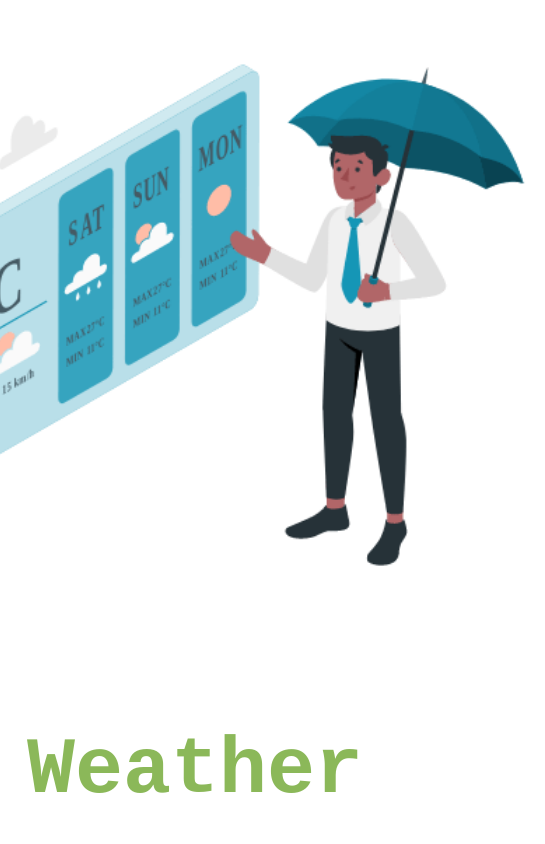
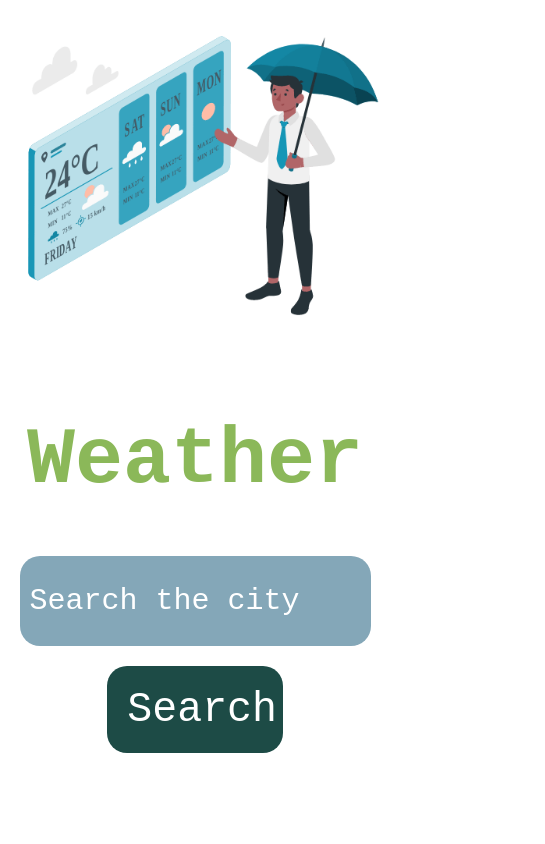
Before and after one commit to joseph625/Weather, a React (Create React App) app: page / in a window 390 px wide. Shown: the top 844 px of the page, 545 px wide, since content can reach past the window. Built offline with nearby package versions, Linux system fonts and the light colour scheme.

Commit message:
Image changed size

```diff
--- a/public/style.css
+++ b/public/style.css
@@ -129,6 +129,12 @@ footer{
 
 }
 
+@media only screen and (max-width: 720px){
+    .right img{
+        width: 100%;
+    }
+}
+
 @media only screen and (max-width: 430px){
     ul li{
         font-size: 3rem;
```
